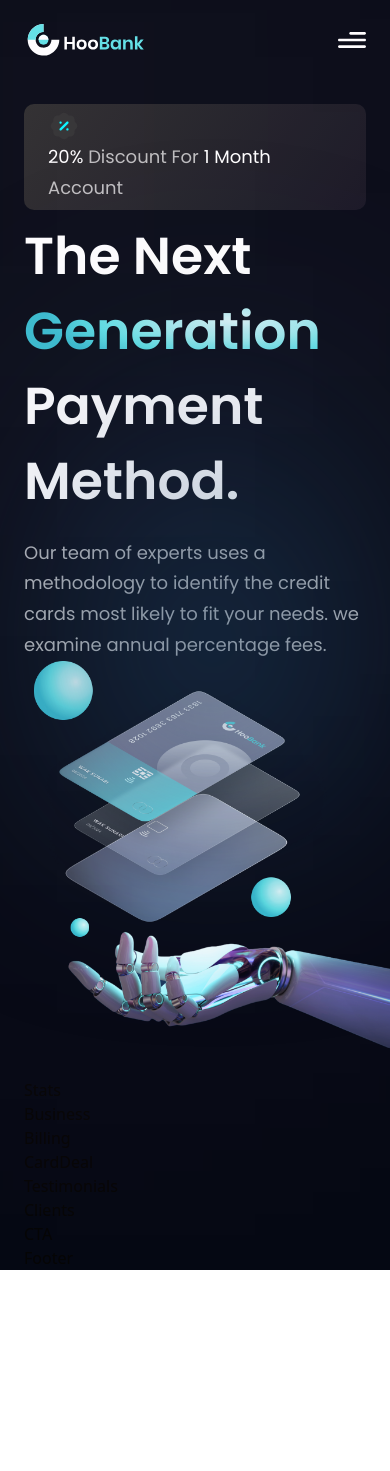
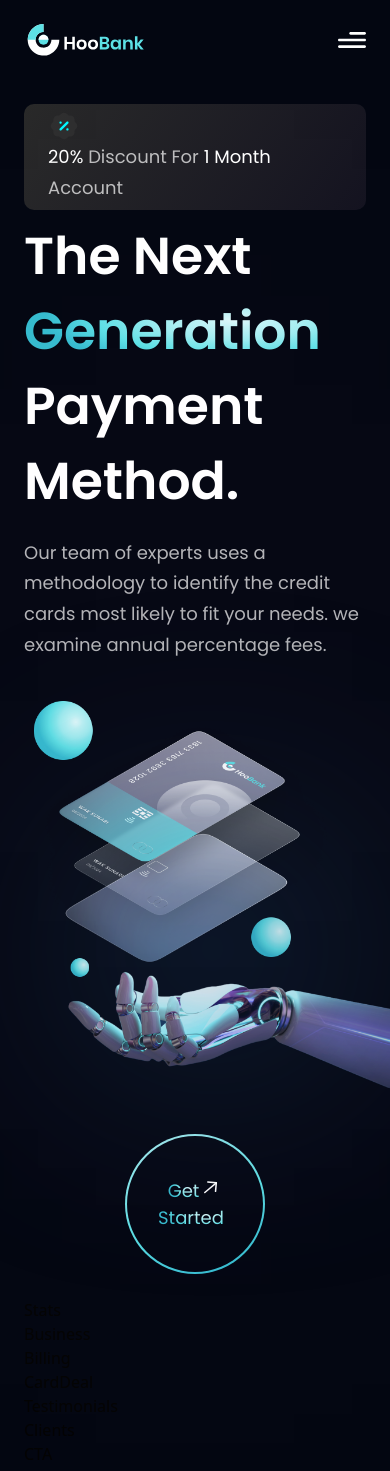
Before and after one commit to Masterchinedum/R-Bank-App, a React (Vite) app in the folder R_Bank_App/: page / in a window 390 px wide. Shown: the top 1471 px of the page. Before the commit the page ends 1270 px from the top, so only its background shows below. Built offline with nearby package versions, Linux system fonts and the light colour scheme.

Commit message:
not sure what i edited here

```diff
--- a/R_Bank_App/package.json
+++ b/R_Bank_App/package.json
@@ -19,6 +19,6 @@
     "autoprefixer": "^10.4.13",
     "postcss": "^8.4.21",
     "tailwindcss": "^3.2.7",
-    "vite": "^4.1.0"
+    "vite": "^4.1.4"
   }
 }
--- a/R_Bank_App/src/components/Hero.jsx
+++ b/R_Bank_App/src/components/Hero.jsx
@@ -29,16 +29,14 @@ const Hero = () => {
 
         </div>
       </div>
-      <h1 className="font-poppins font-semibold ss:text-[68px] text-[52px] text-white ss:leading-[100px] leading-[75px] w-full">
-        Payment Method.
-        </h1>
+      <h1 className="font-poppins font-semibold ss:text-[68px] text-[52px] text-white ss:leading-[100px] leading-[75px] w-full">Payment Method.</h1>
         <p className={`${styles.paragraph} max-w-[470px] mt-5`}>
           Our team of experts uses a methodology to identify the credit cards most likely to fit your needs. we examine annual percentage fees.
         </p>
 
       </div>
 
-      <div>
+      <div className={`flex-1 flex ${styles.flexCenter} md:my-0 my-10 relative`}>
         <img src= {robot} alt = "billing" className="w-[100%] h-[100%] relative z-5 "
         />
 
@@ -47,6 +45,8 @@ const Hero = () => {
         <div className="absolute z-[0] w-[50%] h-[50%] right-20 bottom-20 blue__gradient"/>
       </div>
 
+      <div className={`ss:hidden ${styles.flexCenter}`}> <GetStarted/> </div>
+
     </section>
   )
 }
```
Also changed, not shown: 1 other file (tests, documents, lock files or other folders).
